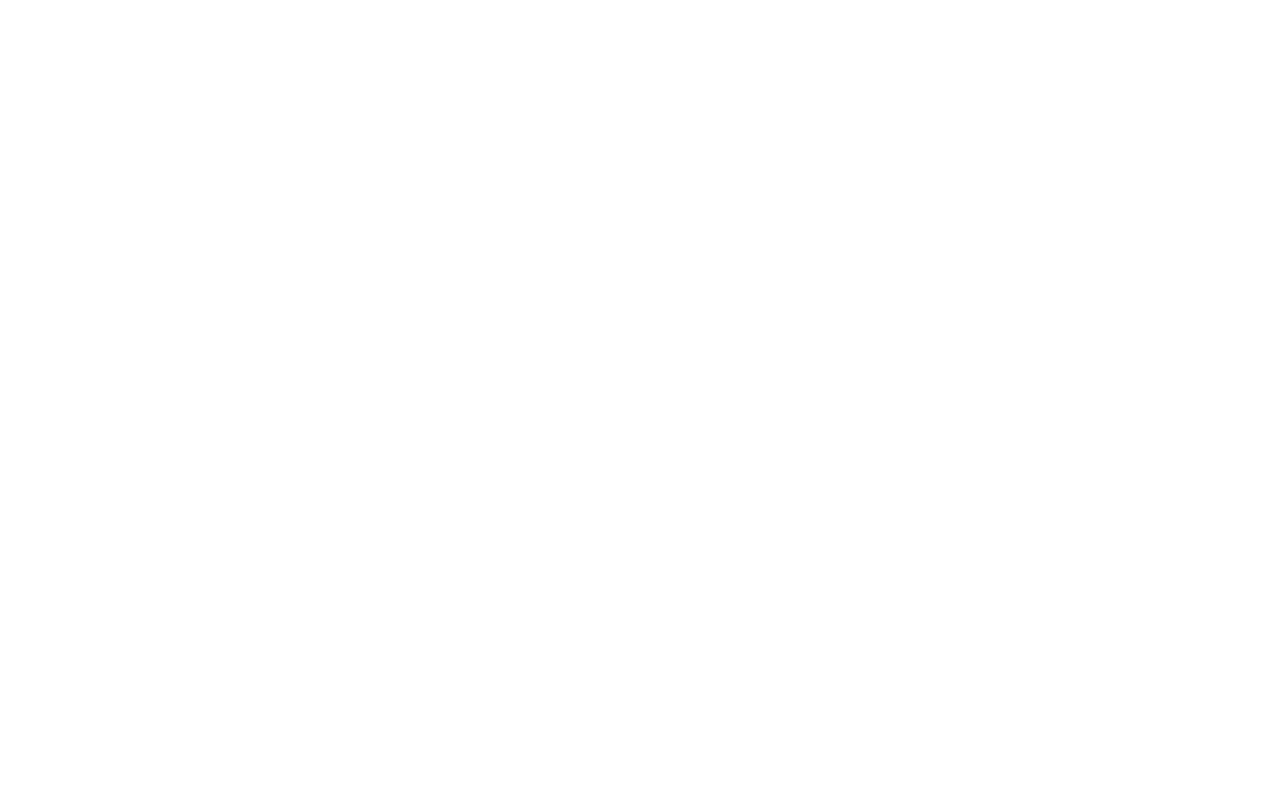
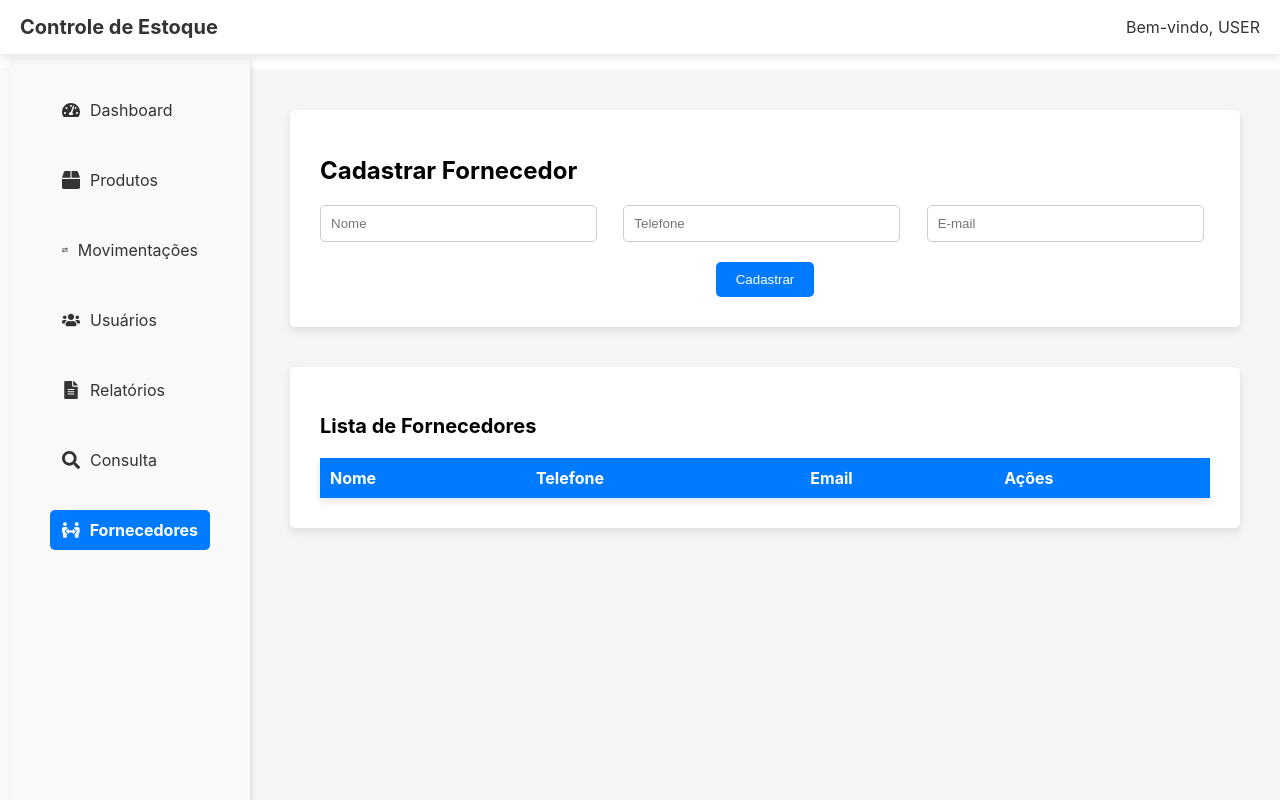
Before and after one commit to FernandoLML/CEM, a React (Create React App) app in the folder Frontend/madeira/: page /fornecedores in a window 1280 px wide. Before the commit this address had no page. Built offline with nearby package versions, Linux system fonts and the light colour scheme.

Commit message:
Correção de rota

```diff
--- a/Frontend/madeira/src/App.js
+++ b/Frontend/madeira/src/App.js
@@ -19,7 +19,7 @@
         <Route path="/register" element={<Register />} />
         <Route path="/home" element={<HomePage />} />
         <Route path="/produtos" element={<ProdutosPageWrapper />} />
-        <Route path="/fornecedor" element={<FornecedorPageWrapper />} />
+        <Route path="/fornecedores" element={<FornecedorPageWrapper />} />
         {/* Adicione outras rotas aqui */}
       </Routes>
     </Router>
--- a/Frontend/madeira/src/Components/Sidebar.jsx
+++ b/Frontend/madeira/src/Components/Sidebar.jsx
@@ -59,7 +59,7 @@
   return (
     <aside style={styles.sidebar}>
       <Link
-        to="/dashboard"
+        to="/home"
         style={currentPage === 'dashboard' ? styles.activeLinkStyle : styles.linkStyle}
       >
         <div style={{ ...styles.menuItem, ...(currentPage === 'dashboard' ? styles.active : {}) }}>
```
